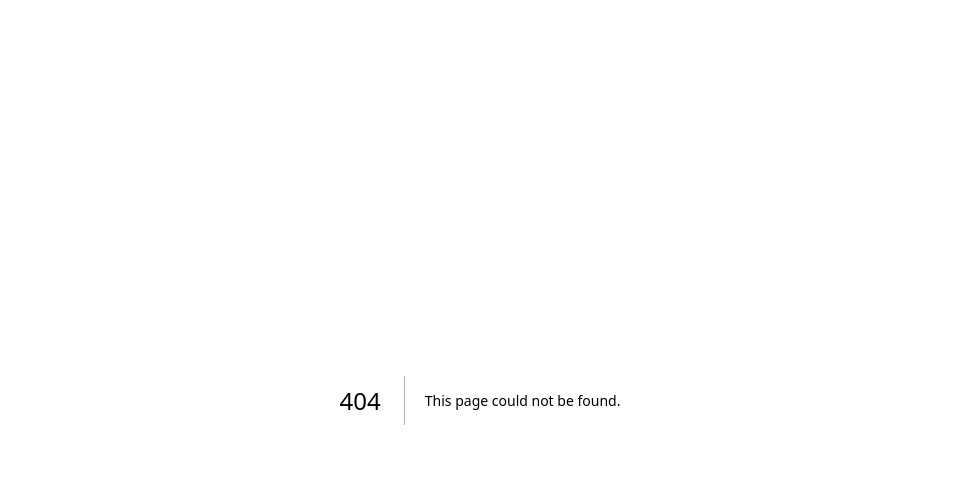
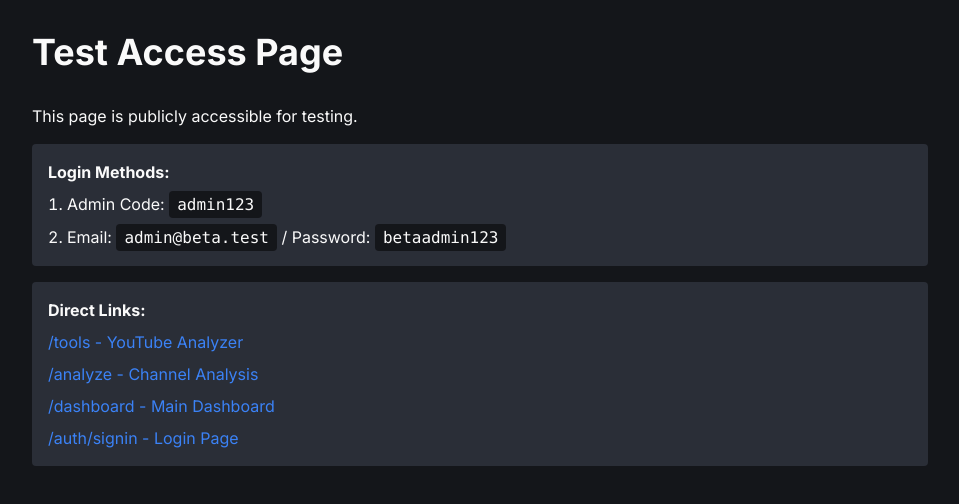
Before and after one commit to Turbo-Adib/socialanalytics, a Next.js app: page /test-access in a window 1280 px wide. Before the commit this address had no page. Shown: the top 504 px of the page, without its empty margins (160-1119 px from the left). Built offline with nearby package versions, Linux system fonts and the light colour scheme.

Commit message:
fix: add demo-admin and test-access to public routes in middleware

```diff
--- /dev/null
+++ b/src/app/test-access/page.tsx
@@ -0,0 +1,30 @@
+export default function TestAccessPage() {
+  return (
+    <div className="min-h-screen bg-background p-8">
+      <div className="max-w-4xl mx-auto">
+        <h1 className="text-4xl font-bold mb-8">Test Access Page</h1>
+        <p className="mb-4">This page is publicly accessible for testing.</p>
+
+        <div className="space-y-4">
+          <div className="p-4 bg-muted rounded">
+            <h2 className="font-bold mb-2">Login Methods:</h2>
+            <ol className="list-decimal list-inside space-y-2">
+              <li>Admin Code: <code className="bg-background px-2 py-1 rounded">admin123</code></li>
+              <li>Email: <code className="bg-background px-2 py-1 rounded">admin@beta.test</code> / Password: <code className="bg-background px-2 py-1 rounded">betaadmin123</code></li>
+            </ol>
+          </div>
+
+          <div className="p-4 bg-muted rounded">
+            <h2 className="font-bold mb-2">Direct Links:</h2>
+            <ul className="space-y-2">
+              <li><a href="/tools" className="text-blue-500 hover:underline">/tools - YouTube Analyzer</a></li>
+              <li><a href="/analyze" className="text-blue-500 hover:underline">/analyze - Channel Analysis</a></li>
+              <li><a href="/dashboard" className="text-blue-500 hover:underline">/dashboard - Main Dashboard</a></li>
+              <li><a href="/auth/signin" className="text-blue-500 hover:underline">/auth/signin - Login Page</a></li>
+            </ul>
+          </div>
+        </div>
+      </div>
+    </div>
+  )
+}
--- a/src/middleware.ts
+++ b/src/middleware.ts
@@ -17,6 +17,9 @@
       '/auth/signup',
       '/auth/error',
       '/api/auth/signup',
+      '/demo-admin',
+      '/api/demo',
+      '/test-access',
     ]
 
     // API routes that require authentication
@@ -147,6 +150,9 @@
           '/auth/signup',
           '/auth/error',
           '/api/auth/signup',
+          '/demo-admin',
+          '/api/demo',
+          '/test-access',
         ]
 
         if (publicRoutes.includes(pathname)) {
```
